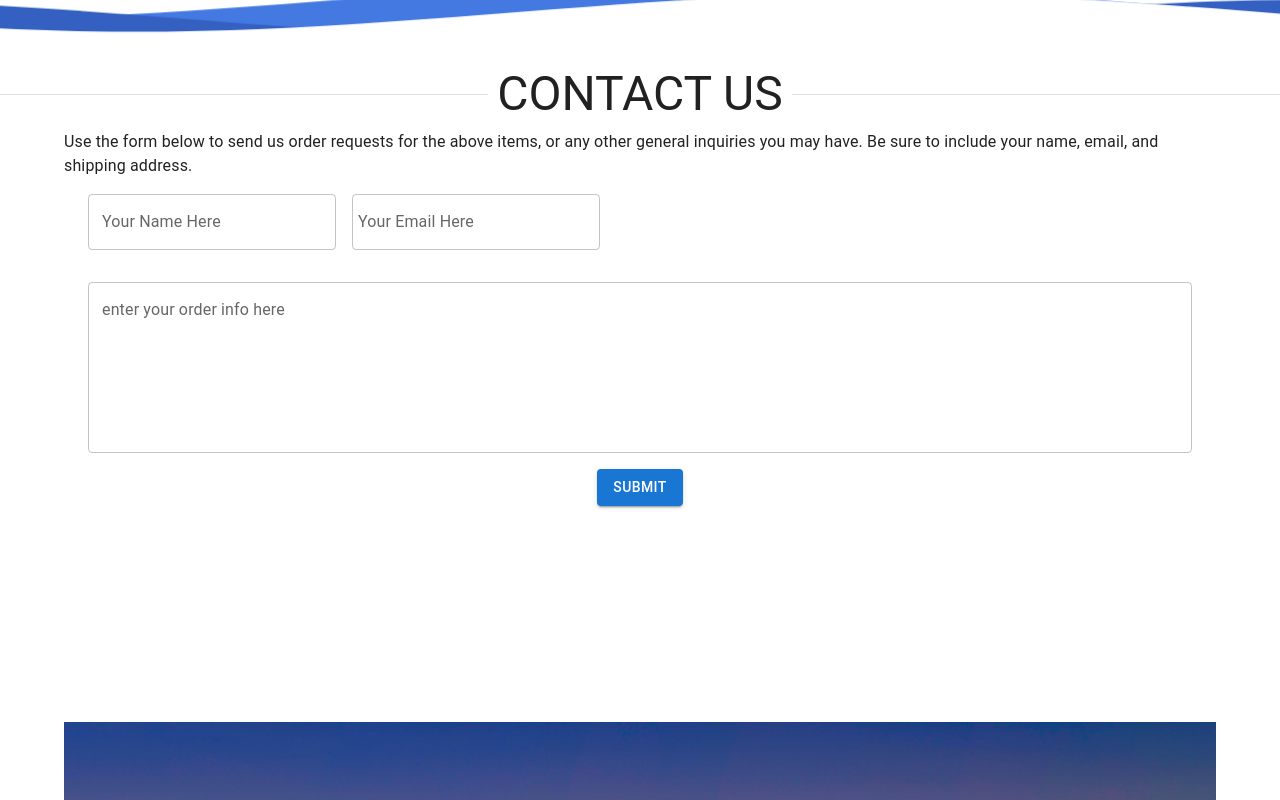
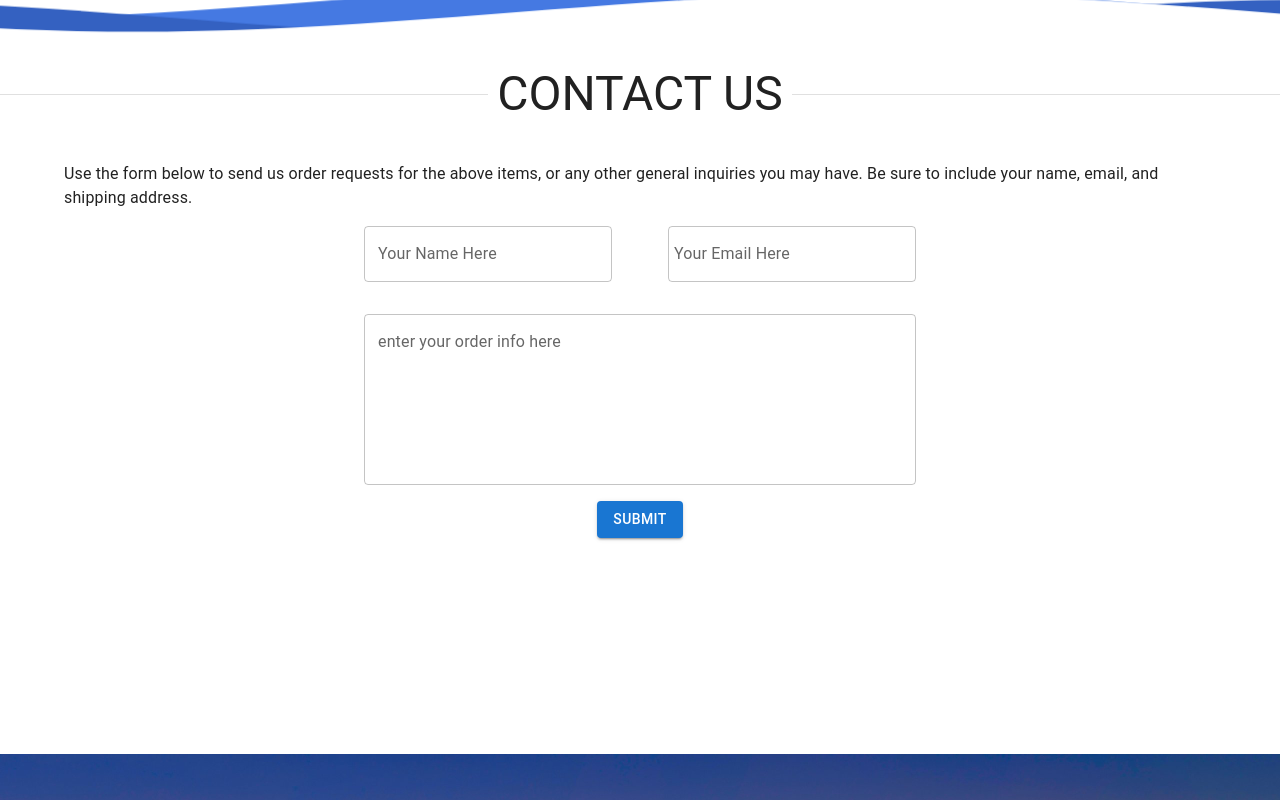
Before and after one commit to jrapich/icecream, a React (Vite) app in the folder client/: page / in a window 1280 px wide. Shown: the part 3320-4120 px from the top of the page. Built offline with nearby package versions, Linux system fonts and the light colour scheme.

Commit message:
links, spacing fixes

```diff
--- a/client/src/components/home/BottomContent.jsx
+++ b/client/src/components/home/BottomContent.jsx
@@ -3,13 +3,19 @@ import ContactForm from "./subcomponents/ContactForm";
 
 export default function BottomContent() {
   return (
-    <Container component={"section"}>
+    <Container
+      component={"section"}
+      id={"contact"}
+      sx={{
+        mt: 4,
+      }}
+    >
       <Typography variant="body1" paragraph>
         Use the form below to send us order requests for the above items, or any
         other general inquiries you may have. Be sure to include your name,
         email, and shipping address.
       </Typography>
-      <ContactForm id={"contact"} />
+      <ContactForm />
     </Container>
   );
 }
--- a/client/src/components/home/MiddleContent.jsx
+++ b/client/src/components/home/MiddleContent.jsx
@@ -20,7 +20,6 @@ export default function MiddleContent({ showContent }) {
   return (
     <Container
     component={"section"}
-      disableGutters
       sx={{
         paddingTop: 2,
         paddingBottom: 4,
--- a/client/src/components/home/subcomponents/ContactForm.jsx
+++ b/client/src/components/home/subcomponents/ContactForm.jsx
@@ -14,10 +14,12 @@ export default function ContactForm() {
   const handleClose = () => setOpen(false);
 
   return (
-    <Container>
+    <Container maxWidth="sm" sx={{
+    }} >
       <Box
         sx={{
           display: "flex",
+          justifyContent: "space-between",
           height: "20%",
           pb: 4,
         }}
--- a/client/src/pages/Home.jsx
+++ b/client/src/pages/Home.jsx
@@ -105,6 +105,8 @@ export default function Home() {
       />
 
       <Container
+        maxWidth={false}
+        disableGutters
         sx={{
           mb: 40,
         }}
@@ -114,7 +116,11 @@ export default function Home() {
 
       <Divider1 content={"Locations"} />
 
-      <Locations id={"locations"} />
+      <Container component={"section"} maxWidth="lg" id={"locations"} sx={{
+        mt: 4,
+      }} >
+        <Locations />
+      </Container>
     </Container>
   );
 }
```
